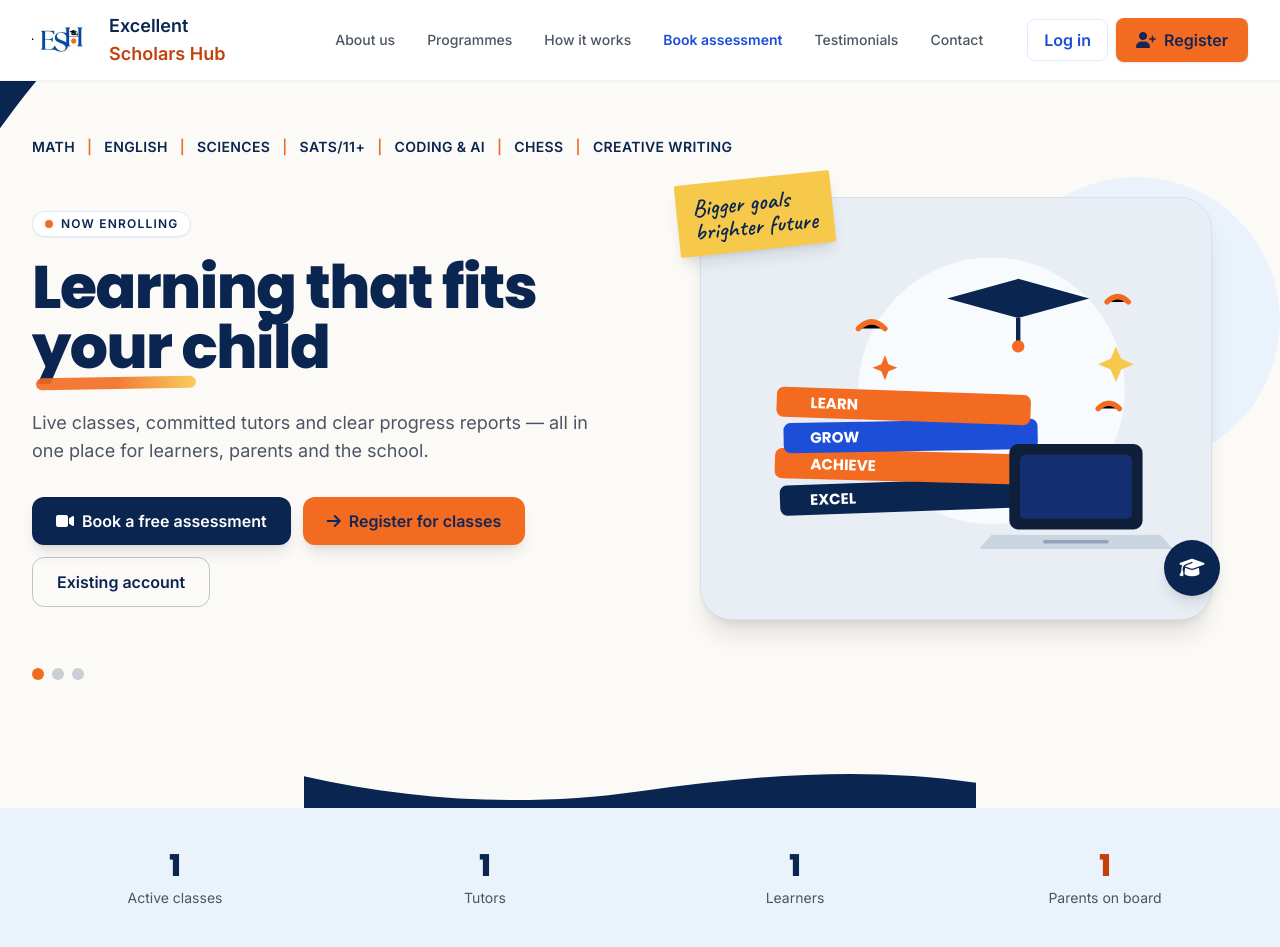
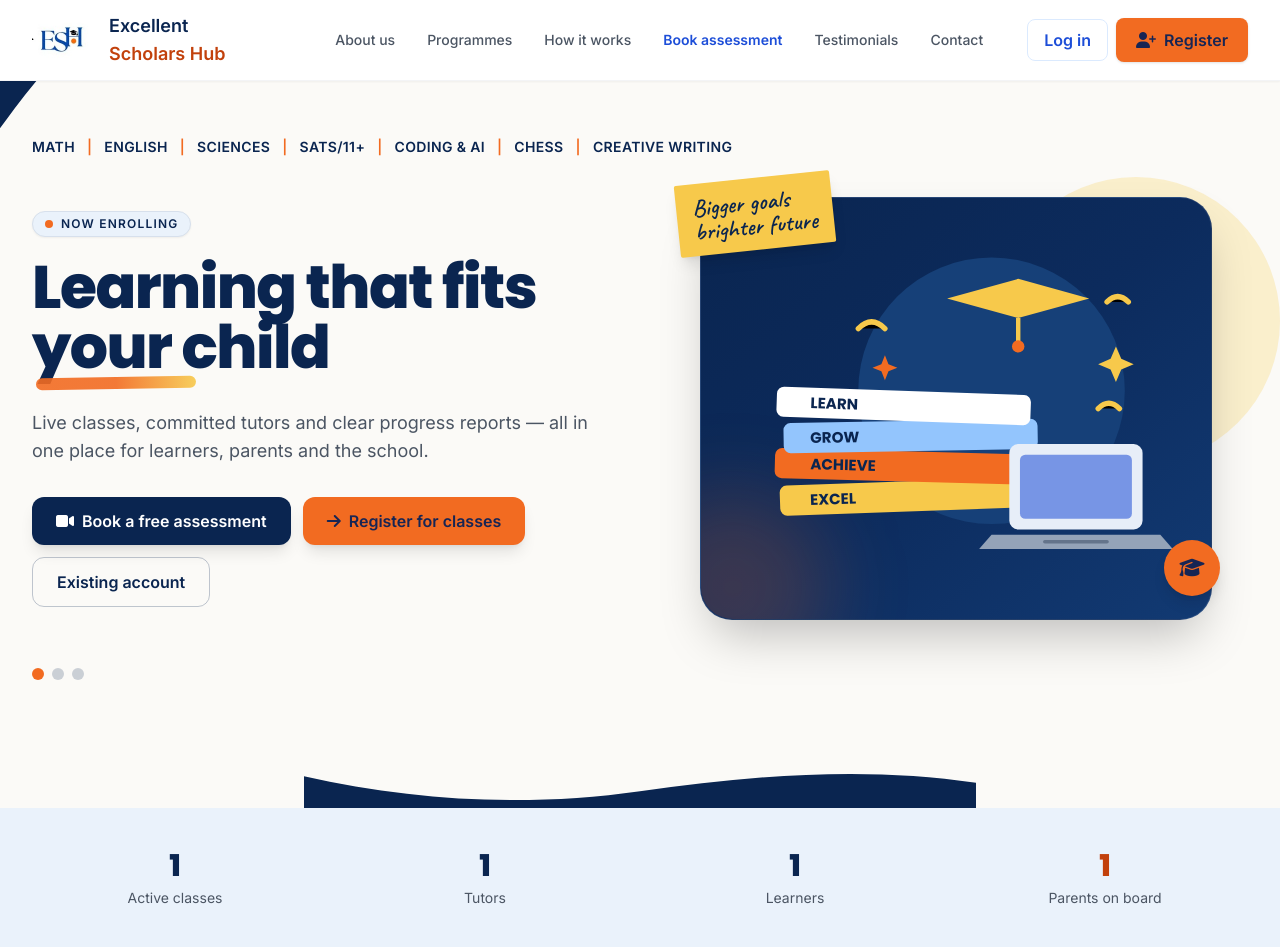
Before and after one commit to paulzekeri/excellent-scholars-hub, a Laravel app: page / in a window 1280 px wide. Shown: the top 947 px of the page. Run offline with Laravel 8, Linux system fonts and the light colour scheme; data comes from the database, SQL or seed files in the repository; data that the repository does not hold is empty; some libraries are stand-ins or nearby versions.

Commit message:
style: navy gradient slider panel with a dark-surface illustration

```diff
--- a/resources/views/landing.blade.php
+++ b/resources/views/landing.blade.php
@@ -130,7 +130,7 @@
         class="pointer-events-none absolute -left-44 -top-52 h-[34rem] w-[34rem] text-[#0a2550]">
         <path d="M0 0h600C430 40 300 140 210 260 140 354 60 470 0 600V0Z"/>
     </svg>
-    <div class="pointer-events-none absolute right-0 top-24 h-72 w-72 rounded-full bg-[#EAF2FB]"></div>
+    <div class="pointer-events-none absolute right-0 top-24 h-72 w-72 rounded-full bg-[#F7C94B]/25"></div>
     <svg aria-hidden="true" viewBox="0 0 1440 120" fill="currentColor"
         class="pointer-events-none absolute inset-x-0 bottom-0 h-14 w-full text-[#0a2550]">
         <path d="M0 52c240 54 480 66 720 32s480-54 720-18v54H0V52Z"/>
@@ -151,7 +151,7 @@
             <div class="slide {{ $index === 0 ? 'active' : '' }}" data-slide="{{ $index }}">
                 <div class="grid lg:grid-cols-2 gap-12 items-center">
                     <div>
-                        <span class="inline-flex items-center gap-2 rounded-full border border-blue-100 bg-white px-3 py-1 text-xs font-semibold uppercase tracking-widest text-[#0a2550] shadow-sm">
+                        <span class="inline-flex items-center gap-2 rounded-full border border-[#D7E0EC] bg-[#EAF2FB] px-3 py-1 text-xs font-semibold uppercase tracking-widest text-[#0a2550] shadow-sm">
                             <span class="h-2 w-2 rounded-full bg-accent"></span>{{ $slide['eyebrow'] }}
                         </span>
                         <h1 class="relative mt-5 font-display text-4xl font-extrabold leading-[1.05] tracking-tight text-[#0a2550] sm:text-5xl lg:text-6xl">
@@ -172,44 +172,48 @@
                         </div>
                     </div>
                     <div class="relative mx-auto w-full max-w-md lg:max-w-lg">
-                        <div class="relative rounded-[2rem] border border-[#D7E0EC] bg-[#E9EEF5] p-6 shadow-xl">
+                        <div class="relative rounded-[2rem] border border-white/10 bg-gradient-to-br from-[#0A2550] via-[#0C2B5D] to-[#123A73] p-6 shadow-2xl">
+                            <div class="pointer-events-none absolute inset-0 overflow-hidden rounded-[2rem]">
+                                <div class="absolute -bottom-16 -left-16 h-48 w-48 rounded-full bg-accent/20 blur-2xl"></div>
+                            </div>
+
                             <div class="absolute -left-3 -top-5 z-10 rotate-[-6deg] rounded-sm bg-sun px-4 py-3 shadow-lg sm:-left-6">
                                 <p class="font-script text-2xl leading-none text-[#0a2550]">Bigger goals<br>brighter future</p>
                             </div>
 
-                            <svg aria-hidden="true" viewBox="0 0 520 420" class="h-auto w-full" xmlns="http://www.w3.org/2000/svg">
-                                <circle cx="300" cy="190" r="150" fill="#F8FBFE"/>
+                            <svg aria-hidden="true" viewBox="0 0 520 420" class="relative h-auto w-full" xmlns="http://www.w3.org/2000/svg">
+                                <circle cx="300" cy="190" r="150" fill="#164078"/>
                                 <path d="M150 120c10-10 20-10 30 0M430 90c8-8 16-8 24 0M420 210c8-8 16-8 24 0"
-                                    stroke="#F26B21" stroke-width="6" stroke-linecap="round"/>
-                                <polygon points="250,86 330,64 410,86 330,108" fill="#0A2550"/>
-                                <path d="M330 108v26" stroke="#0A2550" stroke-width="5"/>
+                                    stroke="#F7C94B" stroke-width="6" stroke-linecap="round"/>
+                                <polygon points="250,86 330,64 410,86 330,108" fill="#F7C94B"/>
+                                <path d="M330 108v26" stroke="#F7C94B" stroke-width="5"/>
                                 <circle cx="330" cy="140" r="7" fill="#F26B21"/>
                                 <g transform="rotate(-2 200 315)">
-                                    <rect x="62" y="292" width="286" height="34" rx="8" fill="#0A2550"/>
-                                    <text x="96" y="315" font-family="Poppins, sans-serif" font-size="17" font-weight="700" fill="#FFFFFF">EXCEL</text>
+                                    <rect x="62" y="292" width="286" height="34" rx="8" fill="#F7C94B"/>
+                                    <text x="96" y="315" font-family="Poppins, sans-serif" font-size="17" font-weight="700" fill="#0A2550">EXCEL</text>
                                 </g>
                                 <g transform="rotate(1.5 200 278)">
                                     <rect x="56" y="258" width="286" height="34" rx="8" fill="#F26B21"/>
-                                    <text x="96" y="281" font-family="Poppins, sans-serif" font-size="17" font-weight="700" fill="#FFFFFF">ACHIEVE</text>
+                                    <text x="96" y="281" font-family="Poppins, sans-serif" font-size="17" font-weight="700" fill="#0A2550">ACHIEVE</text>
                                 </g>
                                 <g transform="rotate(-1 200 244)">
-                                    <rect x="66" y="224" width="286" height="34" rx="8" fill="#1D4ED8"/>
-                                    <text x="96" y="247" font-family="Poppins, sans-serif" font-size="17" font-weight="700" fill="#FFFFFF">GROW</text>
+                                    <rect x="66" y="224" width="286" height="34" rx="8" fill="#93C5FD"/>
+                                    <text x="96" y="247" font-family="Poppins, sans-serif" font-size="17" font-weight="700" fill="#0A2550">GROW</text>
                                 </g>
                                 <g transform="rotate(2 200 210)">
-                                    <rect x="58" y="190" width="286" height="34" rx="8" fill="#F26B21"/>
-                                    <text x="96" y="213" font-family="Poppins, sans-serif" font-size="17" font-weight="700" fill="#FFFFFF">LEARN</text>
+                                    <rect x="58" y="190" width="286" height="34" rx="8" fill="#FFFFFF"/>
+                                    <text x="96" y="213" font-family="Poppins, sans-serif" font-size="17" font-weight="700" fill="#0A2550">LEARN</text>
                                 </g>
-                                <rect x="320" y="250" width="150" height="96" rx="10" fill="#0F1F3A"/>
-                                <rect x="332" y="262" width="126" height="72" rx="6" fill="#1D4ED8" opacity=".35"/>
-                                <path d="M300 352h190l14 16H286l14-16Z" fill="#CBD5E1"/>
-                                <rect x="358" y="358" width="74" height="4" rx="2" fill="#94A3B8"/>
+                                <rect x="320" y="250" width="150" height="96" rx="10" fill="#E7EEF8"/>
+                                <rect x="332" y="262" width="126" height="72" rx="6" fill="#1D4ED8" opacity=".55"/>
+                                <path d="M300 352h190l14 16H286l14-16Z" fill="#94A3B8"/>
+                                <rect x="358" y="358" width="74" height="4" rx="2" fill="#64748B"/>
                                 <path d="M440 140l6 14 14 6-14 6-6 14-6-14-14-6 14-6 6-14Z" fill="#F7C94B"/>
                                 <path d="M180 150l4 10 10 4-10 4-4 10-4-10-10-4 10-4 4-10Z" fill="#F26B21"/>
                             </svg>
                         </div>
 
-                        <span class="absolute -right-2 bottom-6 flex h-14 w-14 items-center justify-center rounded-full bg-[#0a2550] text-white shadow-lg">
+                        <span class="absolute -right-2 bottom-6 flex h-14 w-14 items-center justify-center rounded-full bg-accent text-blue-950 shadow-lg">
                             <i class="fas {{ $slide['icon'] }} text-xl"></i>
                         </span>
                     </div>
```
Also changed, not shown: README.md.
